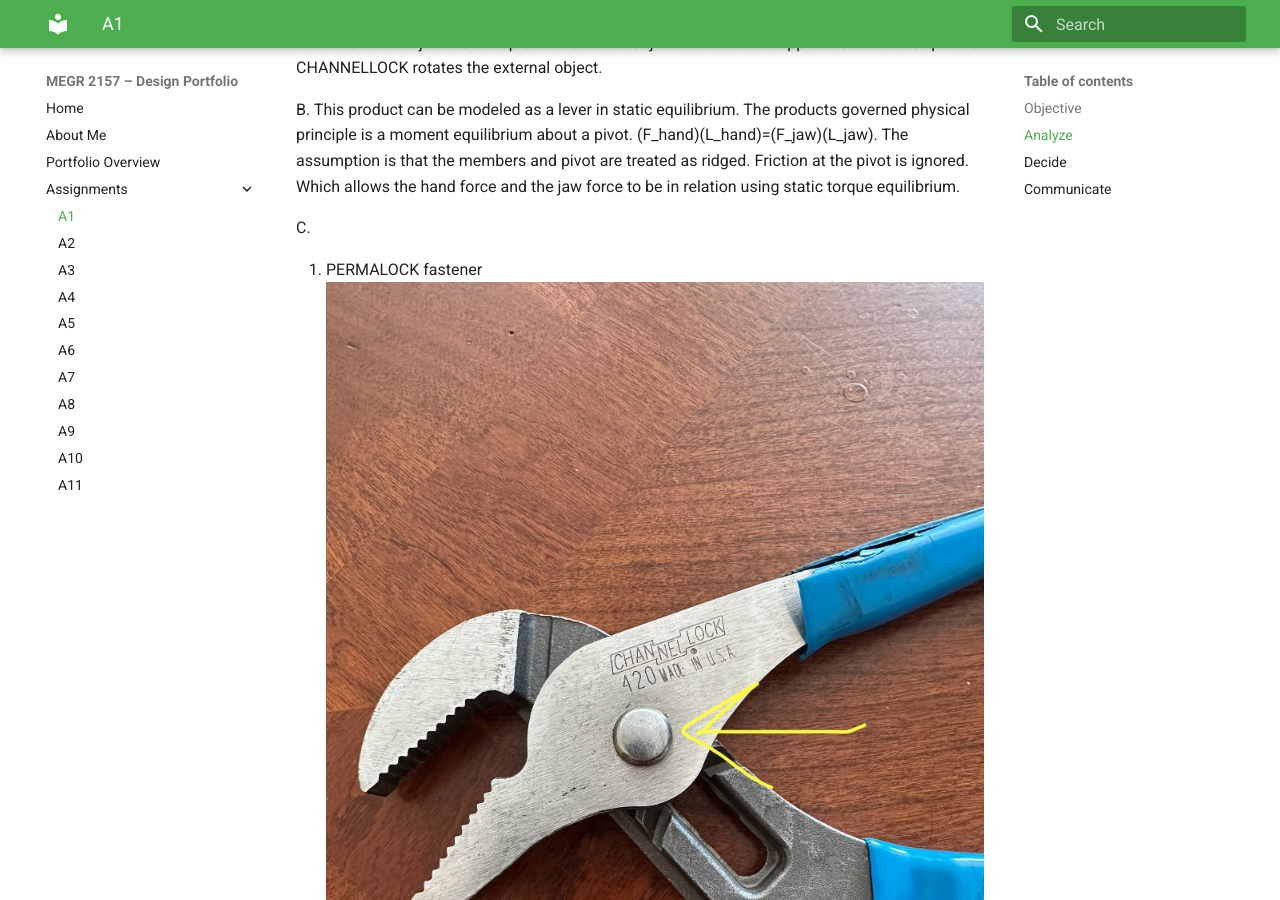
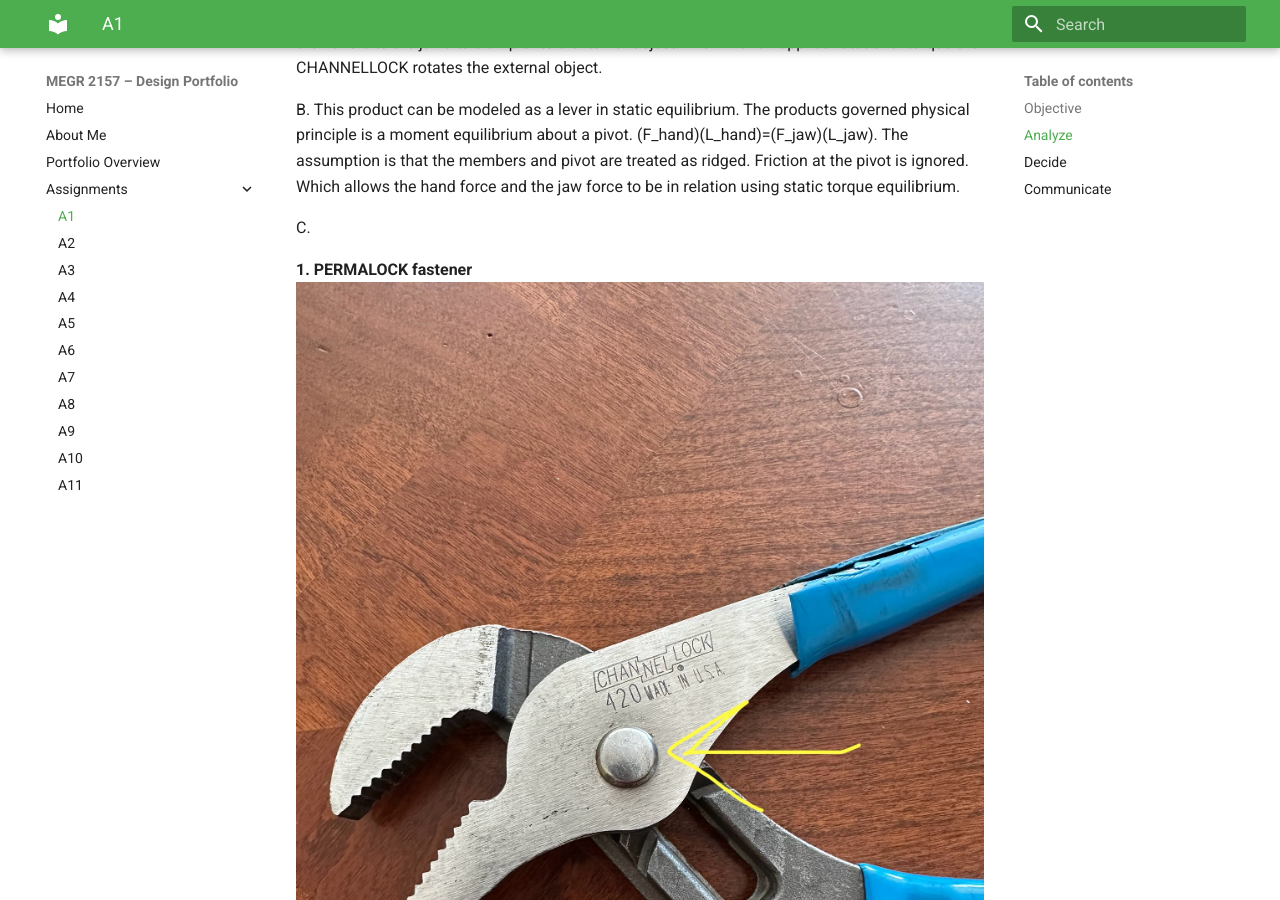
Before and after one commit to LeviElliott-ME/megr2157-portfolio, an MkDocs documentation site: the page built from docs/assignments/A01/index.md, in a window 1280 px wide and 900 px high, scrolled down 1095 px. Built offline with MkDocs 1.6.1 and Material for MkDocs 9.7.7, drawn with Linux system fonts in a browser that asks for light colours.

Commit message:
Format PERMALOCK fastener text as bold

```diff
--- a/docs/assignments/A01/index.md
+++ b/docs/assignments/A01/index.md
@@ -25,7 +25,7 @@ B. This product can be modeled as a lever in static equilibrium. The products go
 
 C.
 
-1. PERMALOCK fastener
+**1. PERMALOCK fastener**
 ![CHANNELLOCK PERMALOCK fastener](IMG_E6532.JPG)
 
 
```
